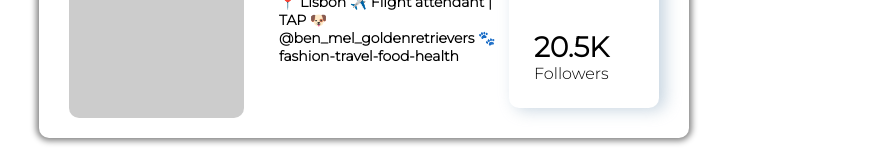
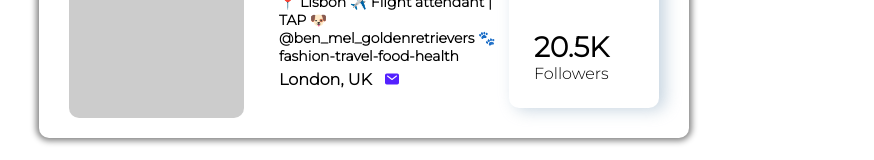
Before and after one commit to OrgenGjoni/showcase, a React (Create React App) app in the folder packages/react-application/: page /user/1 in a window 1280 px wide. Shown: the part 272-432 px from the top of the page, without its empty margins (61-935 px from the left). Built offline with nearby package versions, Linux system fonts and the light colour scheme; data requests are answered from the project's data file.

Commit message:
Card with mocked data created, 3/3 done

```diff
--- a/packages/react-application/src/components/UserCard/UserCard.tsx
+++ b/packages/react-application/src/components/UserCard/UserCard.tsx
@@ -1,6 +1,7 @@
 import React from "react";
 import "./user_card.scss";
 import { FiUsers } from "react-icons/fi";
+import { IoMail } from "react-icons/io5";
 
 const UserCard = () => {
   return (
@@ -18,6 +19,7 @@ const UserCard = () => {
           📍 Lisbon ✈️ Flight attendant | TAP 🐶 @ben_mel_goldenretrievers 🐾
         </span>
         <span>fashion-travel-food-health</span>
+        <span className="user-card__data-location">London, UK &nbsp; <IoMail /></span>
       </div>
       <div className="user-card__extra">
         <FiUsers className="user-card__extra-icon" />
--- a/packages/react-application/src/components/UserCard/user_card.scss
+++ b/packages/react-application/src/components/UserCard/user_card.scss
@@ -44,6 +44,15 @@
     &-bio {
       margin: 30px 0 0 0;
     }
+    &-location {
+      font-size: 16px;
+      font-weight: bolder;
+      margin: 5px 0 0 0;
+      svg {
+        fill: #5421ff;
+        margin-bottom: -2px;
+      }
+    }
   }
   &__extra {
     display: flex;
```
